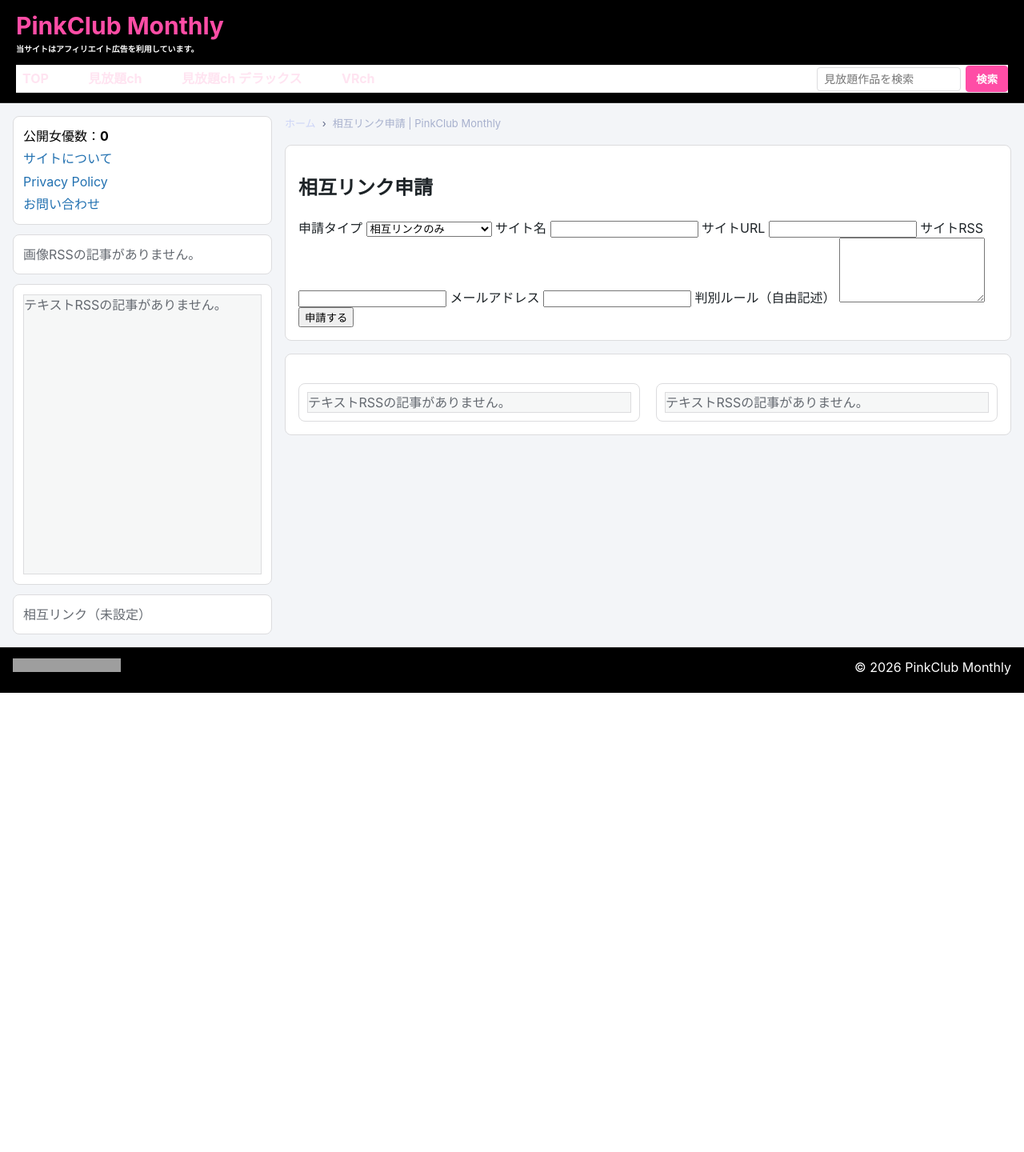
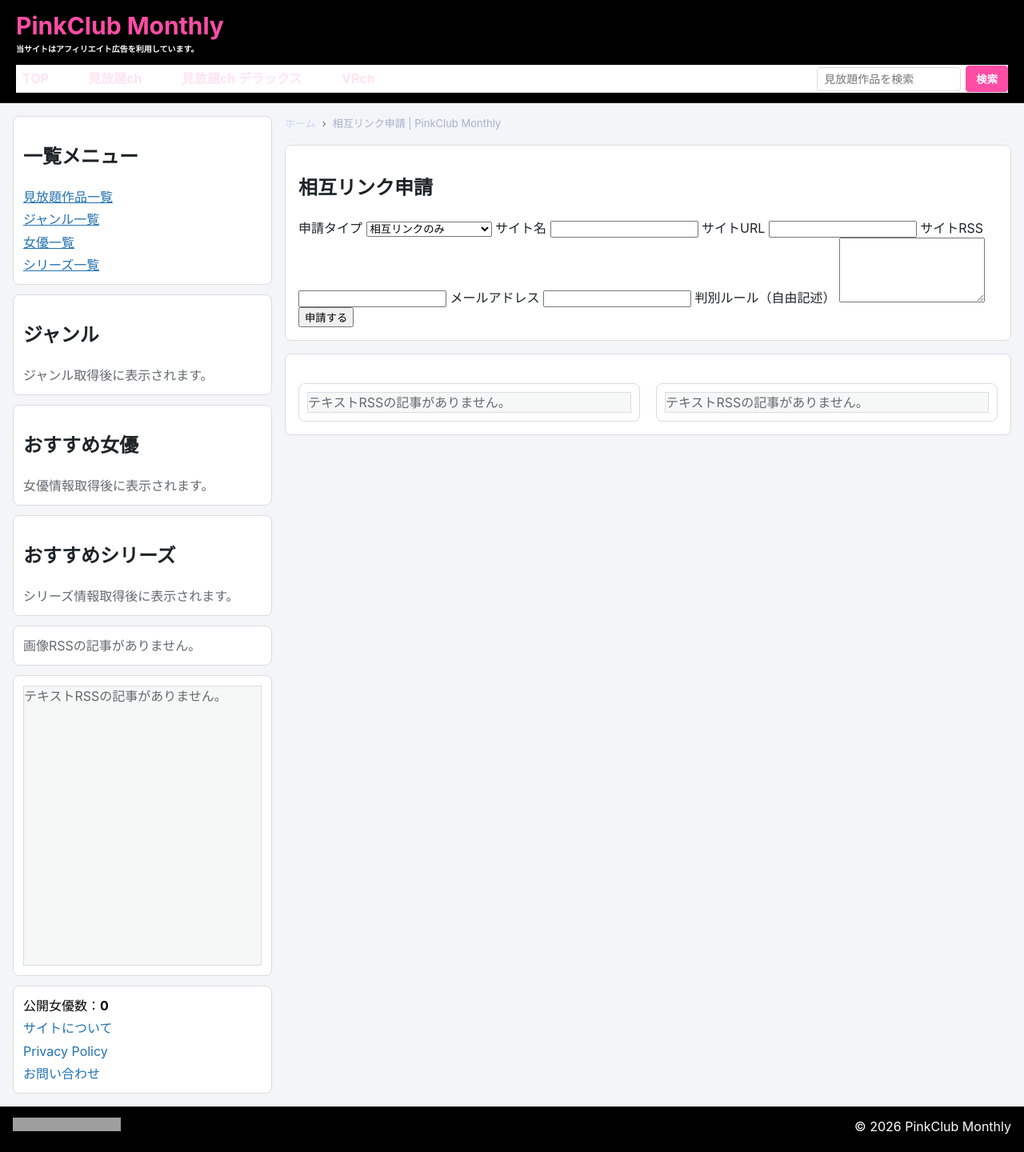
Before and after one commit to TaniyanR/PinkClub-Monthly, a PHP site: page /public/link_apply.php in a window 1280 px wide. Shown: the whole page at 80% size. Before the commit the page ends 866 px from the top, so only its background shows below. Run offline with PHP 8.4, Linux system fonts and the light colour scheme; some libraries are stand-ins or nearby versions; grey boxes are pictures that could not be loaded.

Commit message:
Move monthly discovery links to sidebar

```diff
--- a/public/partials/sidebar.php
+++ b/public/partials/sidebar.php
@@ -17,6 +17,9 @@ $textRssSiteCount = null;
 $sitePostCount = null;
 $siteActressCount = null;
 $fixedPages = [];
+$sidebarGenres = [];
+$sidebarActresses = [];
+$sidebarSeries = [];
 $defaultFixedPages = [
     ['slug' => 'about', 'title' => 'サイトについて', 'href' => public_url('page.php?slug=about')],
     ['slug' => 'privacy-policy', 'title' => 'Privacy Policy', 'href' => public_url('page.php?slug=privacy-policy')],
@@ -26,6 +29,31 @@ $defaultFixedPages = [
 $publicCounts = pcf_public_counts();
 $sitePostCount = $publicCounts['posts'];
 $siteActressCount = $publicCounts['actresses'];
+
+try {
+    $stmt = db()->query('SELECT id,name FROM genres WHERE name <> "" ORDER BY updated_at DESC,id DESC LIMIT 10');
+    $sidebarGenres = $stmt ? $stmt->fetchAll(PDO::FETCH_ASSOC) : [];
+} catch (Throwable) {
+    $sidebarGenres = [];
+}
+
+try {
+    $stmt = db()->query('SELECT id,name FROM actresses WHERE name <> "" ORDER BY updated_at DESC,id DESC LIMIT 8');
+    $sidebarActresses = $stmt ? $stmt->fetchAll(PDO::FETCH_ASSOC) : [];
+} catch (Throwable) {
+    $sidebarActresses = [];
+}
+
+try {
+    if (db_table_exists(db(), 'series_master')) {
+        $stmt = db()->query('SELECT id,name FROM series_master WHERE name <> "" ORDER BY updated_at DESC,id DESC LIMIT 8');
+    } else {
+        $stmt = db()->query('SELECT id,name FROM series WHERE name <> "" ORDER BY updated_at DESC,id DESC LIMIT 8');
+    }
+    $sidebarSeries = $stmt ? $stmt->fetchAll(PDO::FETCH_ASSOC) : [];
+} catch (Throwable) {
+    $sidebarSeries = [];
+}
 
 try {
     $stmt = db()->query("SELECT ps.id, ps.name, ps.url, COALESCE(ps.show_link, ps.is_enabled, 1) AS show_link FROM partner_sites ps WHERE COALESCE(ps.show_link, ps.is_enabled, 1) = 1 ORDER BY {$orderBy}");
@@ -39,38 +67,23 @@ try {
         $seenPartnerUrls[$url] = true;
         $partnerLinks[] = $row;
     }
-} catch (Throwable $e) {
+} catch (Throwable) {
     $partnerLinks = [];
 }
 
 try {
     $stmt = db()->query('SELECT COUNT(DISTINCT pr.partner_site_id) FROM partner_rss pr INNER JOIN partner_sites ps ON ps.id = pr.partner_site_id WHERE pr.feed_url <> "" AND COALESCE(pr.show_rss, pr.is_enabled, 1) = 1');
     $textRssSiteCount = $stmt ? (int)$stmt->fetchColumn() : null;
-} catch (Throwable $e) {
-    try {
-        $stmt = db()->query('SELECT COUNT(DISTINCT pr.partner_site_id) FROM partner_rss pr INNER JOIN partner_sites ps ON ps.id = pr.partner_site_id WHERE pr.feed_url <> "" AND pr.is_enabled = 1');
-        $textRssSiteCount = $stmt ? (int)$stmt->fetchColumn() : null;
-    } catch (Throwable $e) {
+} catch (Throwable) {
     $textRssSiteCount = null;
-    }
 }
 
 try {
     $stmt = db()->query('SELECT slug,title FROM fixed_pages WHERE is_published=1 ORDER BY id ASC');
     $fixedPages = $stmt ? $stmt->fetchAll(PDO::FETCH_ASSOC) : [];
-} catch (Throwable $e) {
+} catch (Throwable) {
     $fixedPages = [];
 }
-
-if ($fixedPages === []) {
-    try {
-        $stmt = db()->query('SELECT slug,title FROM pages WHERE is_published=1 ORDER BY id ASC');
-        $fixedPages = $stmt ? $stmt->fetchAll(PDO::FETCH_ASSOC) : [];
-    } catch (Throwable $e) {
-        $fixedPages = [];
-    }
-}
-
 if ($fixedPages === []) {
     $fixedPages = $defaultFixedPages;
 }
@@ -78,25 +91,50 @@ if ($fixedPages === []) {
 <aside class="sidebar site-sidebar">
     <?php $pageType = function_exists('ad_current_page_type') ? ad_current_page_type() : 'home'; ?>
 
-    <section class="sidebar-block">
-        <?php if ($fixedPages === []): ?>
-            <p class="sidebar-empty">固定ページ（未設定）</p>
+    <section class="sidebar-block monthly-sidebar-block">
+        <h2 class="monthly-sidebar-title">一覧メニュー</h2>
+        <ul class="sidebar-links">
+            <li><a href="<?= e(public_url('items.php')) ?>">見放題作品一覧</a></li>
+            <li><a href="<?= e(public_url('genres.php')) ?>">ジャンル一覧</a></li>
+            <li><a href="<?= e(public_url('actresses.php')) ?>">女優一覧</a></li>
+            <li><a href="<?= e(public_url('series_list.php')) ?>">シリーズ一覧</a></li>
+        </ul>
+    </section>
+
+    <section class="sidebar-block monthly-sidebar-block">
+        <h2 class="monthly-sidebar-title">ジャンル</h2>
+        <?php if ($sidebarGenres === []): ?>
+            <p class="sidebar-empty">ジャンル取得後に表示されます。</p>
         <?php else: ?>
-            <ul class="sidebar-links sidebar-links--pages">
-                <?php if ($sitePostCount !== null): ?><li><a style="color:#000;">公開作品数：<strong><?= e(number_format($sitePostCount)) ?></strong></a></li><?php endif; ?>
-                <?php if ($siteActressCount !== null): ?><li><a style="color:#000;">公開女優数：<strong><?= e(number_format($siteActressCount)) ?></strong></a></li><?php endif; ?>
-                <?php foreach ($fixedPages as $page): ?>
-                    <?php $pageHref = trim((string)($page['href'] ?? '')); ?>
-                    <?php
-                    if ($pageHref === '') {
-                        $pageSlug = (string)$page['slug'];
-                        if ($pageSlug === CONTACT_PAGE_OLD_SLUG) {
-                            $pageSlug = CONTACT_PAGE_SLUG;
-                        }
-                        $pageHref = public_url('page.php?slug=' . $pageSlug);
-                    }
-                    ?>
-                    <li><a href="<?= e($pageHref) ?>"><?= e((string)$page['title']) ?></a></li>
+            <ul class="sidebar-links">
+                <?php foreach ($sidebarGenres as $genre): ?>
+                    <li><a href="<?= e(public_url('genre.php?id=' . (int)$genre['id'])) ?>"><?= e((string)$genre['name']) ?></a></li>
+                <?php endforeach; ?>
+            </ul>
+        <?php endif; ?>
+    </section>
+
+    <section class="sidebar-block monthly-sidebar-block">
+        <h2 class="monthly-sidebar-title">おすすめ女優</h2>
+        <?php if ($sidebarActresses === []): ?>
+            <p class="sidebar-empty">女優情報取得後に表示されます。</p>
+        <?php else: ?>
+            <ul class="sidebar-links">
+                <?php foreach ($sidebarActresses as $actress): ?>
+                    <li><a href="<?= e(public_url('actress.php?id=' . (int)$actress['id'])) ?>"><?= e((string)$actress['name']) ?></a></li>
+                <?php endforeach; ?>
+            </ul>
+        <?php endif; ?>
+    </section>
+
+    <section class="sidebar-block monthly-sidebar-block">
+        <h2 class="monthly-sidebar-title">おすすめシリーズ</h2>
+        <?php if ($sidebarSeries === []): ?>
+            <p class="sidebar-empty">シリーズ情報取得後に表示されます。</p>
+        <?php else: ?>
+            <ul class="sidebar-links">
+                <?php foreach ($sidebarSeries as $series): ?>
+                    <li><a href="<?= e(public_url('series_detail.php?id=' . (int)$series['id'])) ?>"><?= e((string)$series['name']) ?></a></li>
                 <?php endforeach; ?>
             </ul>
         <?php endif; ?>
@@ -119,22 +157,18 @@ if ($fixedPages === []) {
         <?php
         $prevTextRssUsedKeys = $GLOBALS['pcf_rss_widget_used_keys'] ?? null;
         $prevTextRssMaxItems = $GLOBALS['pcf_rss_widget_max_items'] ?? null;
-
         $GLOBALS['pcf_rss_widget_used_keys'] = [];
         if ($textRssSiteCount !== null) {
             $GLOBALS['pcf_rss_widget_max_items'] = min(50, max(0, $textRssSiteCount * 5));
         } else {
             unset($GLOBALS['pcf_rss_widget_max_items']);
         }
-
         include __DIR__ . '/rss_text_widget.php';
-
         if ($prevTextRssUsedKeys === null) {
             unset($GLOBALS['pcf_rss_widget_used_keys']);
         } else {
             $GLOBALS['pcf_rss_widget_used_keys'] = $prevTextRssUsedKeys;
         }
-
         if ($prevTextRssMaxItems === null) {
             unset($GLOBALS['pcf_rss_widget_max_items']);
         } else {
@@ -144,23 +178,33 @@ if ($fixedPages === []) {
     </section>
     <?php endif; ?>
 
-    <?php if ($canRenderAd && (!function_exists('should_show_ad') || should_show_ad('content_bottom', $pageType, 'pc'))): ?>
-    <section class="sidebar-block sidebar-block--ad2 only-pc">
-        <div class="site-ad site-ad--rectangle"><?php render_ad('content_bottom', $pageType, 'pc'); ?></div>
+    <section class="sidebar-block">
+        <ul class="sidebar-links sidebar-links--pages">
+            <?php if ($sitePostCount !== null): ?><li><a style="color:#000;">公開作品数：<strong><?= e(number_format($sitePostCount)) ?></strong></a></li><?php endif; ?>
+            <?php if ($siteActressCount !== null): ?><li><a style="color:#000;">公開女優数：<strong><?= e(number_format($siteActressCount)) ?></strong></a></li><?php endif; ?>
+            <?php foreach ($fixedPages as $page): ?>
+                <?php
+                $pageHref = trim((string)($page['href'] ?? ''));
+                if ($pageHref === '') {
+                    $pageSlug = (string)($page['slug'] ?? '');
+                    if ($pageSlug === CONTACT_PAGE_OLD_SLUG) {
+                        $pageSlug = CONTACT_PAGE_SLUG;
+                    }
+                    $pageHref = public_url('page.php?slug=' . $pageSlug);
+                }
+                ?>
+                <li><a href="<?= e($pageHref) ?>"><?= e((string)($page['title'] ?? '')) ?></a></li>
+            <?php endforeach; ?>
+        </ul>
     </section>
-    <?php endif; ?>
 
-    <?php if (site_setting_get('link.rss_display.pc_partner_links', '1') === '1'): ?>
+    <?php if (site_setting_get('link.rss_display.pc_partner_links', '1') === '1' && $partnerLinks !== []): ?>
     <section class="sidebar-block">
-        <?php if ($partnerLinks === []) : ?>
-            <p class="sidebar-empty">相互リンク（未設定）</p>
-        <?php else : ?>
         <ul class="sidebar-links sidebar-links--partners">
             <?php foreach ($partnerLinks as $link) : ?>
                 <li><a href="<?= e((string)$link['url']) ?>" target="_blank" rel="noopener noreferrer"><?= e((string)$link['name']) ?></a></li>
             <?php endforeach; ?>
         </ul>
-        <?php endif; ?>
     </section>
     <?php endif; ?>
 </aside>
```
Lines whose indentation alone changed are shown as unchanged.
